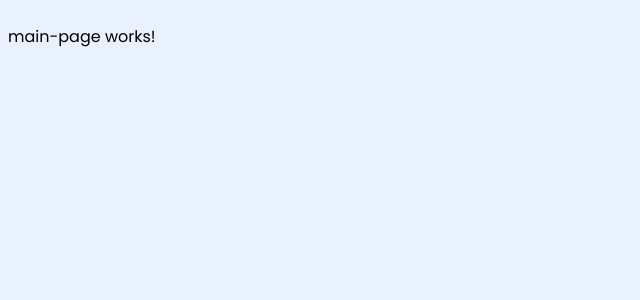
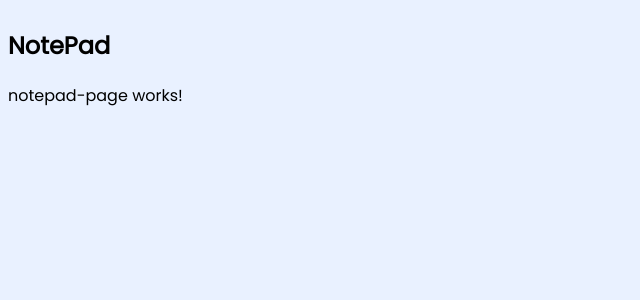
Before and after one commit to Moro-Afriyie/Note-App, an Angular app: page / in a window 1280 px wide. Shown: the top 300 px of the page, without its empty margins (0-640 px from the left). Built offline with nearby package versions, Linux system fonts and the light colour scheme.

Commit message:
added the nav bar and main tags to the main page component

```diff
--- a/src/app/main-page/main-page.component.html
+++ b/src/app/main-page/main-page.component.html
@@ -1 +1,6 @@
-<p>main-page works!</p>
+<nav>
+    <h1>NotePad</h1>
+</nav>
+<main>
+    <router-outlet></router-outlet>
+</main>
```
